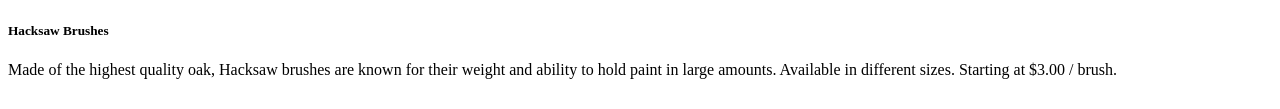
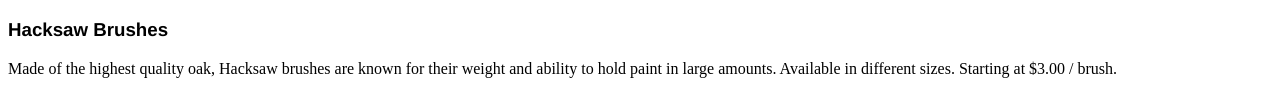
Before and after one commit to Acaciared/Off-Platform-Project-Dasmoto-s-Arts---Crafts, a plain HTML site: page index.html in a window 1280 px wide. Shown: the part 632-741 px from the top of the page. Drawn offline with Linux system fonts and the light colour scheme.

Commit message:
had to inpect the code to get the style for the h5

```diff
--- a/style.css
+++ b/style.css
@@ -15,6 +15,13 @@ h4 {
   color: white;
 }
 
+h5 {
+  font-family: Helvetica;
+  font-size: 18.72px;
+  font-weight: 700;
+  margin: 18.72px 0;
+}
+
 .brushes h4 {
   background-color: mediumspringgreen;
 }
```
